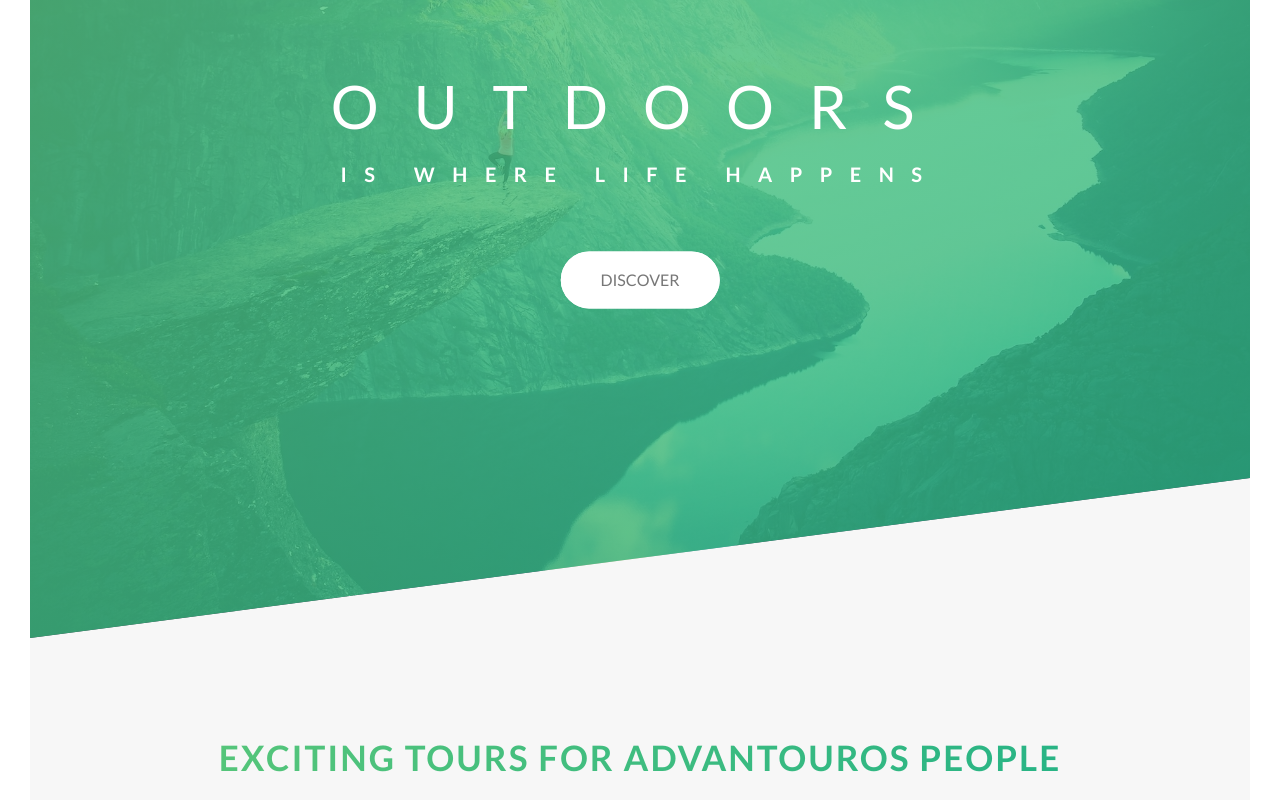
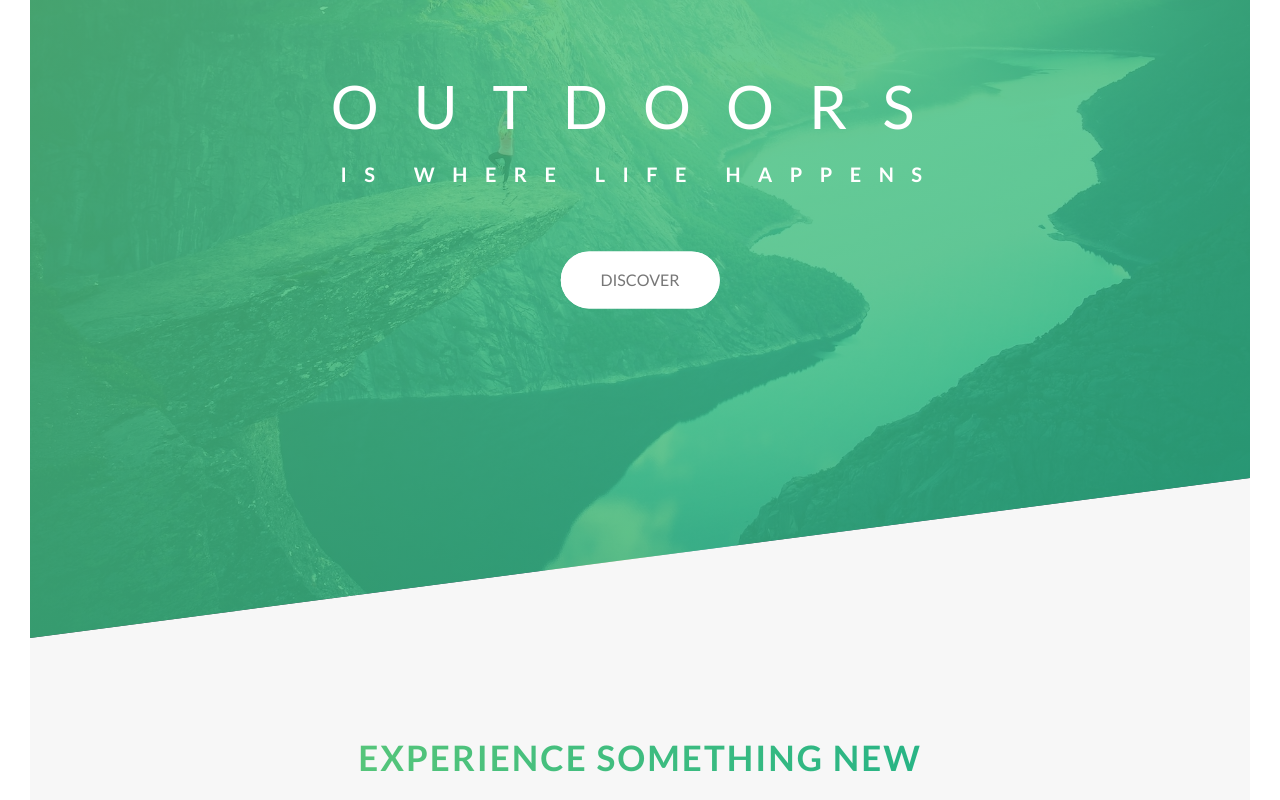
Before and after one commit to sanddy1911/CSS3-Relaxiar, a website: page index.html in a window 1280 px wide. Shown: the part 152-952 px from the top of the page. Drawn offline with Linux system fonts and the light colour scheme.

Commit message:
Final Commit

```diff
--- a/index.html
+++ b/index.html
@@ -10,7 +10,7 @@
         <link rel="stylesheet" href="css/main.css">
         <link rel="shortcut icon" type="image/png" href="img/favicon.png">
 
-        <title>Natours | Exciting tours for adventurous people</title>
+        <title>Relaxiar | Experience something new</title>
     </head>
     <body>
 
@@ -49,7 +49,7 @@
             <section class="section-about">
                 <div class="u-center-text u-margin-bottom-big">
                     <h2 class="heading-secondary">
-                        Exciting tours for advantouros people
+                        Experience something new
                     </h2>
                 </div>
 
```
Also changed, not shown: img/logo-green-1x.png, img/logo-green-2x.png, img/logo-green-small-1x.png, img/logo-green-small-2x.png.
